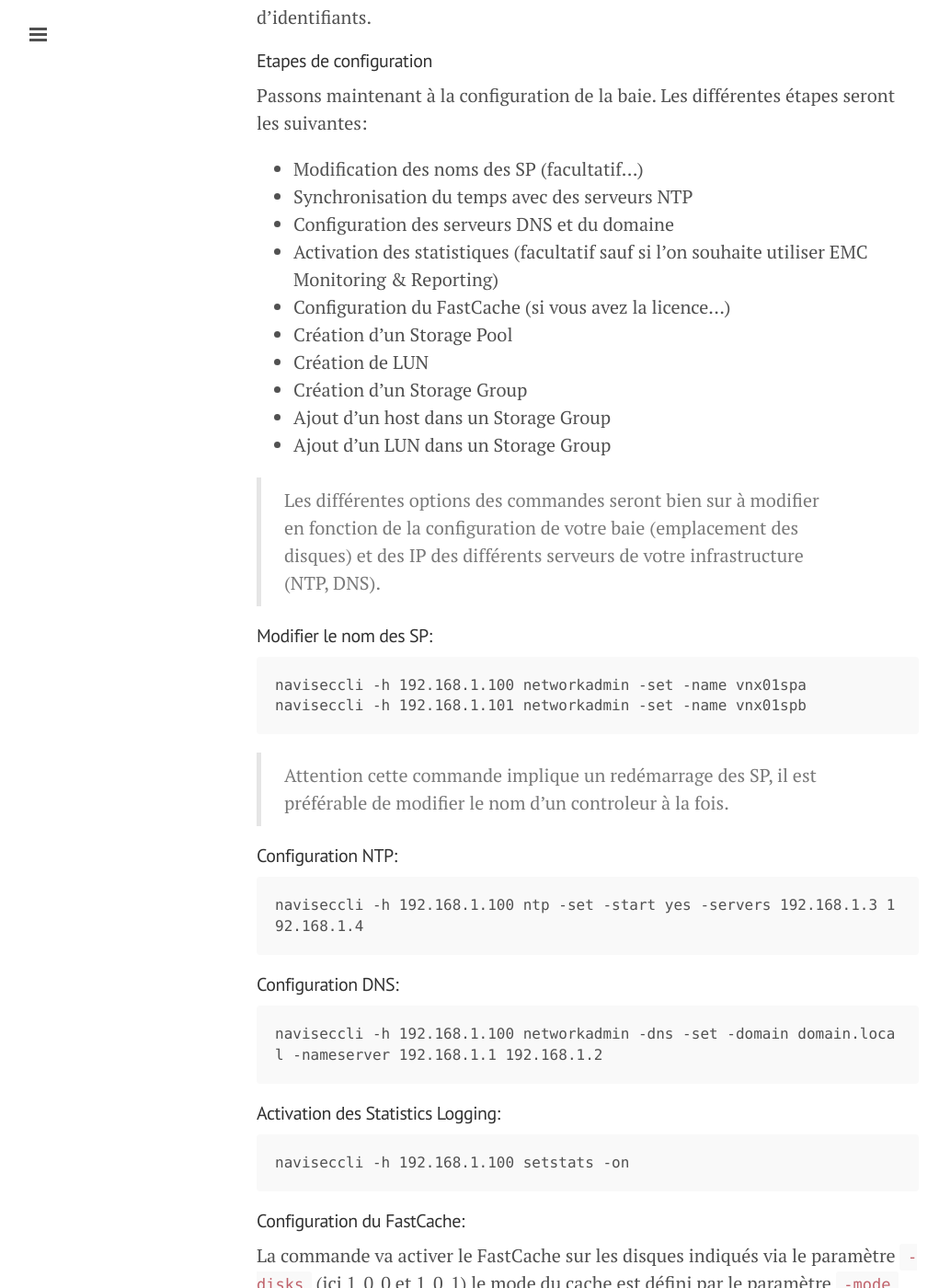
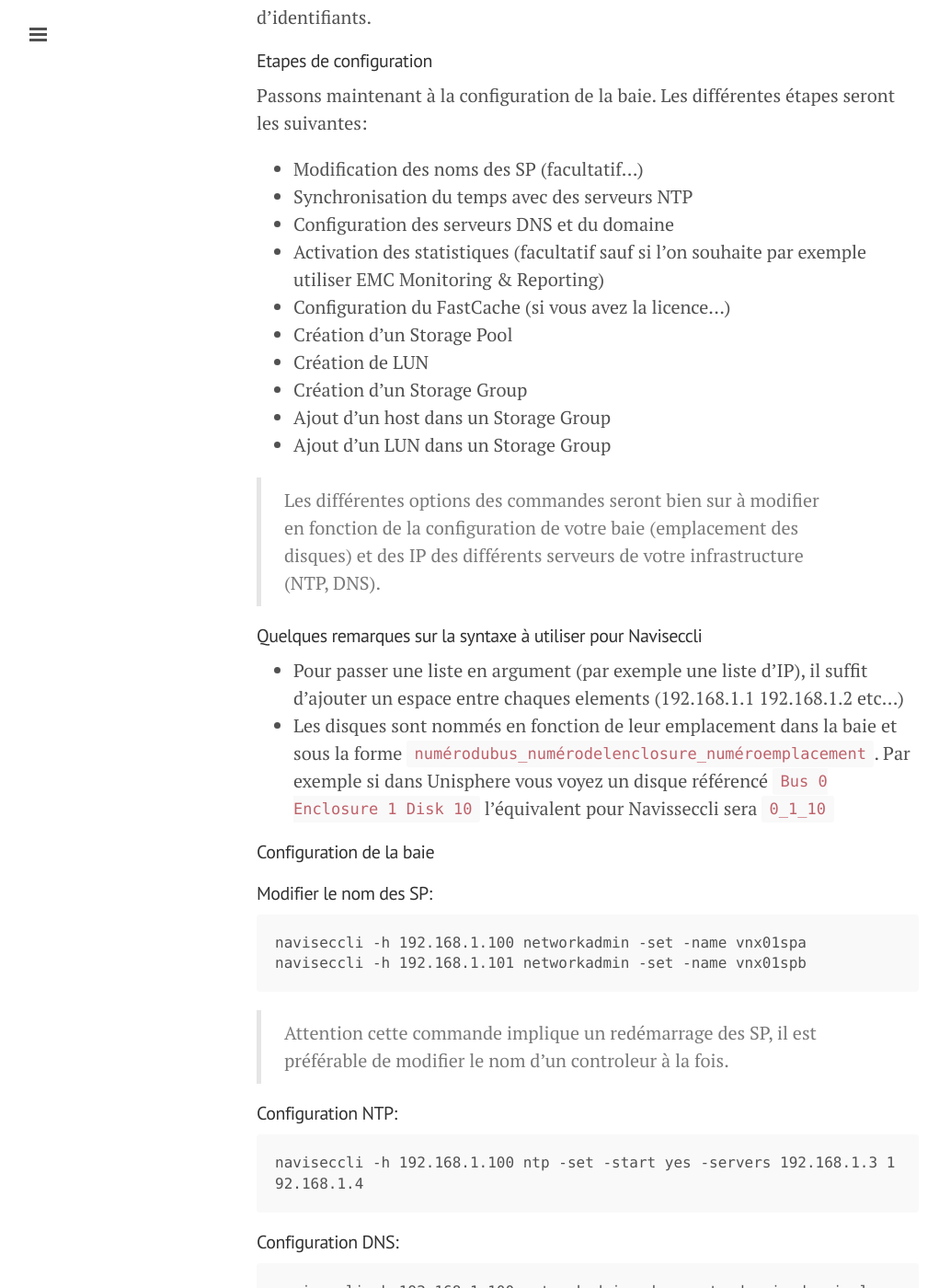
Before and after one commit to okcomputerpro/okcomputerpro.github.io, a Jekyll site: the page built from _posts/2015-05-27-Configuration-VNX-CLI-Naviseccli.md, in a window 1280 px wide and 1400 px high, scrolled down 756 px. Shown: the whole window at 92% size, without its empty margins (1-1022 px from the left). Built offline with Jekyll 4.4.1, drawn with Linux system fonts in a browser that asks for light colours; nearby versions of some CDN libraries; Markdown is read by kramdown in place of the engine named in the settings; some of the changed text lies outside the part shown.

Commit message:
Modifications

````diff
--- a/_posts/2015-05-27-Configuration-VNX-CLI-Naviseccli.md
+++ b/_posts/2015-05-27-Configuration-VNX-CLI-Naviseccli.md
@@ -23,7 +23,7 @@ Passons maintenant à la configuration de la baie. Les différentes étapes sero
 - Modification des noms des SP (facultatif...)
 - Synchronisation du temps avec des serveurs NTP
 - Configuration des serveurs DNS et du domaine
-- Activation des statistiques (facultatif sauf si l'on souhaite utiliser EMC Monitoring & Reporting)
+- Activation des statistiques (facultatif sauf si l'on souhaite par exemple utiliser EMC Monitoring & Reporting)
 - Configuration du FastCache (si vous avez la licence...)
 - Création d'un Storage Pool
 - Création de LUN
@@ -33,6 +33,12 @@ Passons maintenant à la configuration de la baie. Les différentes étapes sero
 
 > Les différentes options des commandes seront bien sur à modifier en fonction de la configuration de votre baie (emplacement des disques) et des IP des différents serveurs de votre infrastructure (NTP, DNS).
 
+#### Quelques remarques sur la syntaxe à utiliser pour Naviseccli
+
+- Pour passer une liste en argument (par exemple une liste d'IP), il suffit d'ajouter un espace entre chaques elements (192.168.1.1 192.168.1.2 etc...)
+- Les disques sont nommés en fonction de leur emplacement dans la baie et sous la forme `numérodubus_numérodelenclosure_numéroemplacement`. Par exemple si dans Unisphere vous voyez un disque référencé `Bus 0 Enclosure 1 Disk 10` l'équivalent pour Navisseccli sera `0_1_10`
+
+#### Configuration de la baie
 ##### Modifier le nom des SP:
 
 ```
@@ -69,13 +75,15 @@ naviseccli -h 192.168.1.100 cache -fast -create -disks 1_0_0 1_0_1 -mode rw -rty
 
 ##### Création d'un storage pool:
 
-La commande va créer un storage pool sur l'ensemble des disques indiqués via le paramètre `-disks`, le type de RAID est défini par le paramètre `-rtype` (ici RAID 5) et le nombre de disques contenu dans chaque grappe RAID est défini par le paramètre `-rdrivecount` (ici 5 ce qui équivaut à 4+1).
+La commande va créer un storage pool sur l'ensemble des disques indiqués via le paramètre `-disks`, le type de RAID est défini par le paramètre `-rtype` (ici RAID 5) et le nombre de disques contenus dans chaques grappe RAID est défini par le paramètre `-rdrivecount` (ici 5 ce qui équivaut à 4+1).
 
 ```
 naviseccli -h 192.168.1.100 storagepool -create -disks 0_0_4 0_0_5 0_0_6 0_0_7 0_0_8 0_0_9 0_0_10 0_0_11 0_0_12 0_0_13 0_0_14 0_0_15 0_0_16 0_0_17 0_0_18 0_0_19 0_0_20 0_0_21 0_0_22 0_0_23 -rtype r_5 -rdrivecount 5 -name Pool01 -autoTiering scheduled -fastcache on
 ```
 
 ##### Création d'un LUN:
+
+
 
 ```
 naviseccli -h 192.168.1.100 lun -create -type nonThin -poolName Pool01  -capacity 1024 -sq gb -name LUN01 -l 0
````
